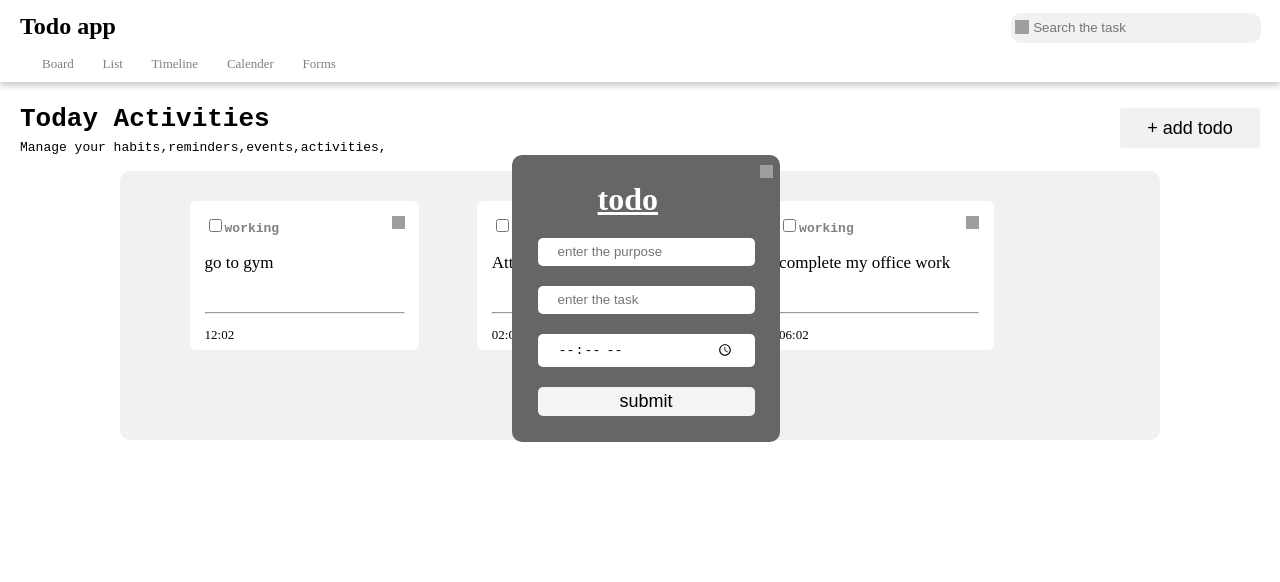
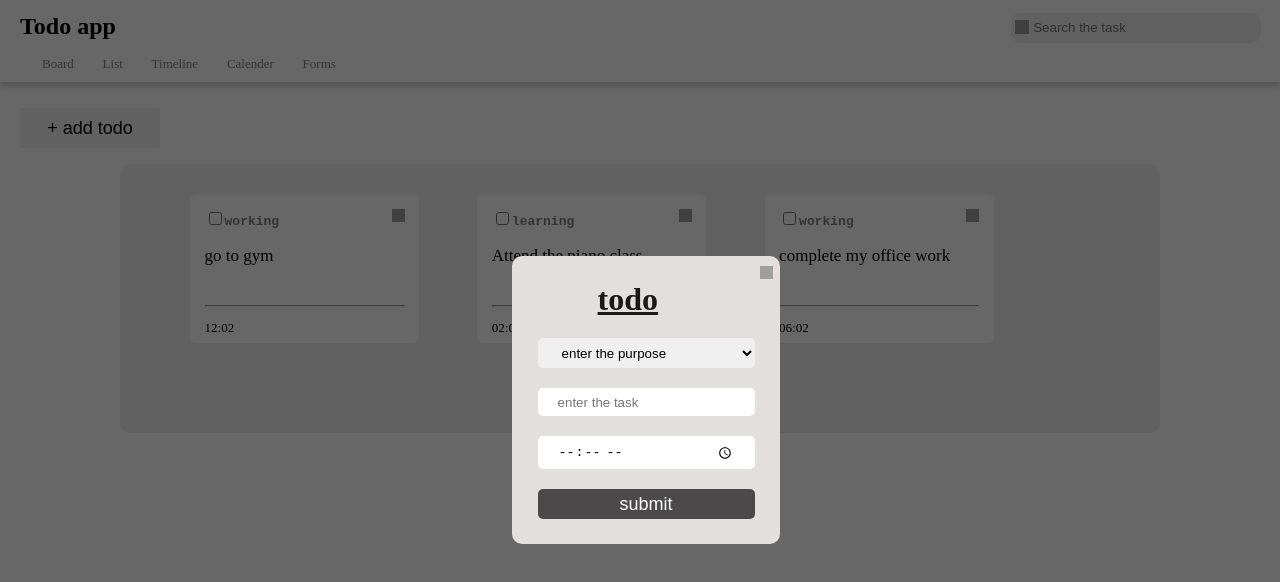
Before and after one commit to Monika-saini21/todo-list, a React (Vite) app: page / in a window 1280 px wide. Both pictures are taken after a click on the button "+ add todo". Shown: the top 582 px of the page. Built offline with nearby package versions, Linux system fonts and the light colour scheme; grey boxes are pictures that could not be loaded.

Commit message:
Add files via upload

```diff
--- a/src/App.jsx
+++ b/src/App.jsx
@@ -10,22 +10,55 @@ function App() {
    const [searchTerm, setSearchTerm] = useState("");
 
 
-  const handleSearch = () => {
-  const filtered = Todo.filter(todo=> todo.task.toLowerCase() === searchTerm.toLowerCase());
-setTodo(filtered);
-};
+      const [Todo, setTodo] = useState([
+        { id: 102,
+        task:"go to gym ",
+        purpose:"working",
+        time: "12:02"},
+        { id: 103,
+        task:"Attend the piano class",
+         purpose:"learning",
+        time: "02:02"
+        },
+          { id: 104,
+        task:"complete my office work",
+         purpose:"working",
+       time: "06:02"}
+      ])
+
+
+
+     const handleDelete = (id) => {
+        const updatedData = Todo.filter((todo) =>todo.id !== id);
+        setTodo(updatedData);
+      };
+
+       const handleChange = (id) => {
+        const updateText = Todo.map((todo) => todo.id === id ?{ ...todo, isChecked: !todo.isChecked} : todo);
+        setTodo(updateText);
+      };
+
+  const filtered = Todo.filter(todo=>  todo.task.toLowerCase().includes(searchTerm.toLowerCase())
+  );
+
   return (
     <>
+  <Nav searchTerm={searchTerm}
+  setSearchTerm={setSearchTerm}/>
 
- <Nav handleSearch={handleSearch}
-      setSearchTerm={setSearchTerm}
-      searchTerm={searchTerm}
-    />
 
-  <Task
-  />
 
-    </>
+    <div>
+
+     {/* {Todo.map((Todo)=>  */}
+     <Task filtered={filtered}
+     handleChange ={handleChange }
+      handleDelete ={ handleDelete}
+      Todo={Todo}
+      setTodo={setTodo} />
+    {/* ) } */}
+    </div>
+</>
   )
 }
 
--- a/src/Nav.jsx
+++ b/src/Nav.jsx
@@ -1,14 +1,14 @@
 
 import './Nav.css'
 
-function Nav(handleSearch,searchTerm,setSearchTerm ,) {
+function Nav( {searchTerm,setSearchTerm} ) {
 
   return (
     <div className="list" >
     <div className="nav">
     <p className=" heading">Todo app</p>
 
-   <form  className="search" onSubmit={handleSearch}>
+   <form  className="search" >
     <input className="input" type="text" value={searchTerm} placeholder="Search the task" onChange={(e) => setSearchTerm(e.target.value)} />
    <img className="searchicon" src="https://cdn-icons-png.flaticon.com/128/54/54481.png" alt=""  />
   </form>
@@ -23,6 +23,7 @@ function Nav(handleSearch,searchTerm,setSearchTerm ,) {
             <li>Forms</li>
         </ul>
     </div>
+
     </div>
   )
 }
--- a/src/Task.jsx
+++ b/src/Task.jsx
@@ -1,29 +1,13 @@
 import {useState} from 'react'
 import'./task.css'
-function Task( ) {
+function Task({filtered,handleChange, handleDelete,Todo,setTodo }) {
 
       const[show,setShow]=useState(false);
 
-      const [Todo, setTodo] = useState([
-        { id: 102,
-        task:"go to gym ",
-        purpose:"working",
-        time: "12:02"},
-        { id: 103,
-        task:"Attend the piano class",
-         purpose:"learning",
-        time: "02:02"
-        },
-          { id: 104,
-        task:"complete my office work",
-         purpose:"working",
-       time: "06:02"}
-      ])
-       const [input, setInput] = useState({
-      task:"",
+      const [input, setInput] = useState({ task:"",
       purpose:"",
-      time:""
-     })
+      time:""})
+
 
       function clickhandle(e){
          e.preventDefault();
@@ -39,38 +23,25 @@ function Task( ) {
         const {name,value}=e.target;
         setInput({...input,[name]:value});
       }
-     const handleDelete = (id) => {
-        const updatedData = Todo.filter((todo) =>todo.id !== id);
-        setTodo(updatedData);
-      };
-
-       const handleChange = (id) => {
-        const updateText = Todo.map((todo) => todo.id === id ?{ ...todo, isChecked: !todo.isChecked} : todo);
-        setTodo(updateText);
-      };
   return (
-    <div>
-      <div className='title'>
-        <samp >
-      <h1 className='activitises'>Today Activities</h1>
-      <p className='activitises'>Manage your habits,reminders,events,activities,</p>
-      </samp>
+    <>
      <button className='add-todo' onClick={()=> setShow(true)}>
      + add todo
      </button>
-     </div>
+
      {show &&(
       <div className='fome-bg'>
        <form className='todo-fome' onSubmit={clickhandle}>
       <img className='delete-fome' onClick={() => setShow(false)} src='https://cdn-icons-png.flaticon.com/128/657/657059.png' />
       <h1 className='todo-heading'>todo</h1>
 
-         <input className='todo'
-       type='text'
-       name='purpose'
-       value={input.purpose}
-       onChange={handleInput}
-       placeholder='enter the purpose'/>
+         <select className='todo'
+         name='purpose' placeholder='enter the purpose'  onChange={handleInput}>
+          <option className='purpose' value={input.purpose} >enter the purpose</option>
+      <option value={input.purpose} >working</option>
+      <option value={input.purpose} >learning</option>
+
+       </select>
 
       <input className='todo'
        type='text'
@@ -93,9 +64,11 @@ function Task( ) {
       </form>
       </div>
      )}
-     <ul className='taskbox'>{
-     Todo.length>0?
-     Todo.map((todo)=>
+
+
+       <ul className='taskbox'>{
+     filtered.length>0?
+     filtered.map((todo)=>
 
         <div className='box'>
       <li key={todo.id}  style={{
@@ -128,7 +101,7 @@ function Task( ) {
      }
 
      </ul>
-    </div>
+    </>
   )
 }
 
--- a/src/task.css
+++ b/src/task.css
@@ -25,7 +25,6 @@
 
 }
 
-
 .deleteimg{
     width: 13px;
    height: 13px;
@@ -47,7 +46,7 @@
 .todo-heading{
     padding: 0%;
     margin: 0%;
-    color: white;
+    color: rgb(26, 24, 24);
     text-decoration: underline;
     margin-left: 60px;
 }
@@ -93,24 +92,36 @@
     flex-direction: column;
     left: 40%;
     gap: 20px;
-    background-color: rgb(104, 101, 101);
+    background-color: rgb(228, 223, 223);
 
     padding: 2%;
     border-radius: 10px;
 }
 .fome-bg{
-    background-color: aqua;
+   position: fixed;
+  top: 0;
+  left: 0;
+  width: 100%;
+  height: 100%;
+  background: rgba(0, 0, 0, 0.596);
+  display: flex;
+  align-items: center;
+  justify-content: center;
+  z-index: 999;
 
 
 }
+.purpose{
+    color:rgb(182, 179, 179) ;
+}
 .submit
 {
-    background-color: rgb(245, 244, 244);
+    background-color: rgb(75, 73, 73);
     border: none;
     padding: 2%;
     border-radius: 5px;
     font-size: large;
-
+    color: white;
 
 }
 .delete-fome{
```
